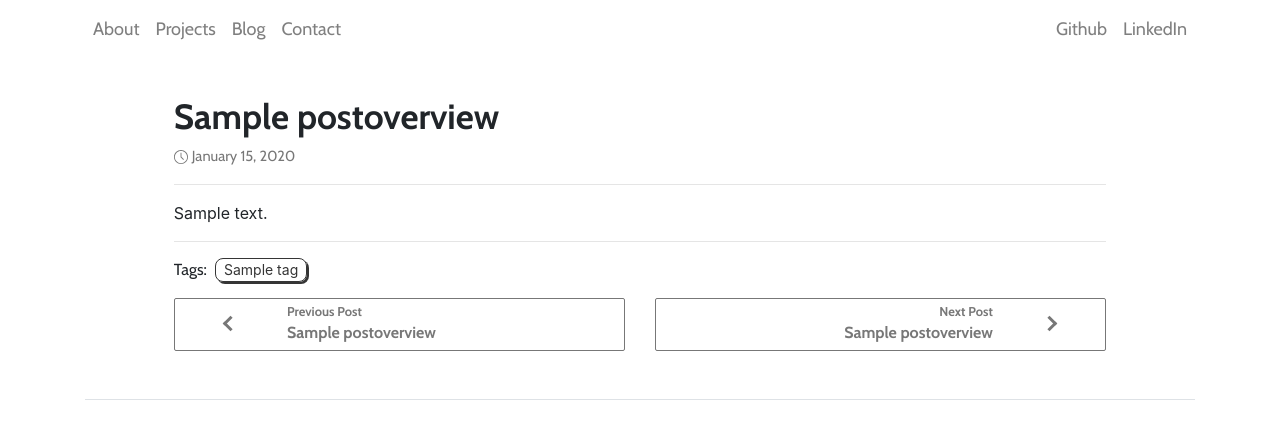
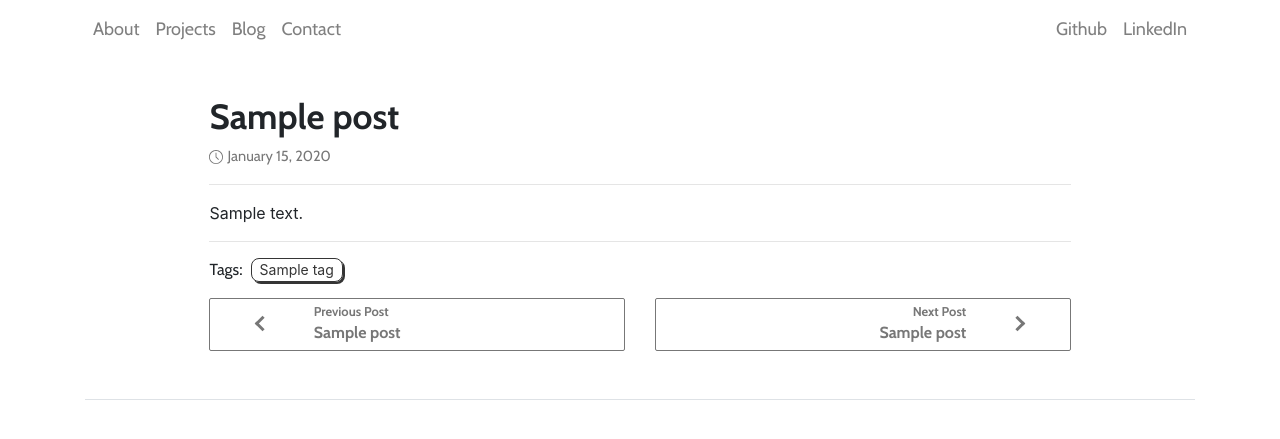
Before and after one commit to Mateaus/PersonalWebsite, a Django app: page /blog/post/1 in a window 1280 px wide. Shown: the top 439 px of the page. Run offline with Django 3.2, Linux system fonts and the light colour scheme; tables that the repository leaves empty hold one stand-in row (values such as "Sample post"); parts of the project's set-up code (start-up, migrations or seed data) failed here and were passed over; some libraries are stand-ins or nearby versions.

Commit message:
Cleaned and improved css and html blog files.

```diff
--- a/personalwebsite/blog/admin.py
+++ b/personalwebsite/blog/admin.py
@@ -1,13 +1,13 @@
 from django.contrib import admin
-from .models import PostOverview, PostDetail, Tag
+from .models import Post, PostDetail, Tag
 
 admin.site.register(Tag)
 
 class PostDetailInline(admin.StackedInline):
     model = PostDetail
 
-@admin.register(PostOverview)
-class PostOverviewAdmin(admin.ModelAdmin):
+@admin.register(Post)
+class PostAdmin(admin.ModelAdmin):
     list_display = ['title', 'estimated_time']
     filter_horizontal = ('tags',)
     inlines = [
--- a/personalwebsite/blog/templates/blog/blog_post.html
+++ /dev/null
@@ -1,156 +0,0 @@
-{% extends "base_page_view.html" %}
-{% load static %}
-
-{% block viewcss %}
-<!-- Blog CSS -->
-<link rel="stylesheet" href="{% static 'blog/dist/css/blog.css' %}">
-
-<!-- Prism CSS -->
-<link rel="stylesheet" href="{% static 'libs/prism/dist/css/prism_light.css' %}">
-{% endblock viewcss %}
-
-{% block content %}
-
-<div class="my-blog">
-    {% if post_detail %}
-
-    <div class="d-flex flex-column">
-        <h1 style="font-size: 35px;" class="font-bold">{{ post_detail.post_overview.title }}</h1>
-
-        <div class="d-flex flex-row">
-            {% with creation_date=post_detail.post_overview.creation_date|date:'F j, Y, P' %}
-            {% with modified_date=post_detail.post_overview.modified_date|date:'F j, Y, P' %}
-
-            {% if creation_date == modified_date %}
-            <div style="margin-right: 4px; display: flex; align-items: center;">
-                <svg style="fill: #777777;" xmlns="http://www.w3.org/2000/svg" id="Capa_1"
-                    enable-background="new 0 0 443.294 443.294" height="14" viewBox="0 0 443.294 443.294"
-                    width="14">
-                    <path
-                        d="m221.647 0c-122.214 0-221.647 99.433-221.647 221.647s99.433 221.647 221.647 221.647 221.647-99.433 221.647-221.647-99.433-221.647-221.647-221.647zm0 415.588c-106.941 0-193.941-87-193.941-193.941s87-193.941 193.941-193.941 193.941 87 193.941 193.941-87 193.941-193.941 193.941z" />
-                    <path d="m235.5 83.118h-27.706v144.265l87.176 87.176 19.589-19.589-79.059-79.059z" />
-                </svg>
-            </div>
-            <p style="margin: 0 8px 0 0; font-size: 14.6px; color: #777777;">
-                {{ post_detail.post_overview.creation_date|date:'F j, Y' }}
-            </p>
-            {% else %}
-            <div style="margin-right: 4px; display: flex; align-items: center;">
-                <svg style="fill: #777777;" xmlns="http://www.w3.org/2000/svg" id="Capa_1"
-                    enable-background="new 0 0 443.294 443.294" height="14" viewBox="0 0 443.294 443.294"
-                    width="14">
-                    <path
-                        d="m221.647 0c-122.214 0-221.647 99.433-221.647 221.647s99.433 221.647 221.647 221.647 221.647-99.433 221.647-221.647-99.433-221.647-221.647-221.647zm0 415.588c-106.941 0-193.941-87-193.941-193.941s87-193.941 193.941-193.941 193.941 87 193.941 193.941-87 193.941-193.941 193.941z" />
-                    <path d="m235.5 83.118h-27.706v144.265l87.176 87.176 19.589-19.589-79.059-79.059z" />
-                </svg>
-            </div>
-
-            <p style="margin: 0 8px 0 0; font-size: 14.6px; color: #777777;">
-                {{ post_detail.post_overview.creation_date|date:'F j, Y' }}
-            </p>
-
-            <div style="margin-right: 4px; display: flex; align-items: center;">
-                <svg style="fill: #777777;" xmlns="http://www.w3.org/2000/svg" height="14"
-                    viewBox="0 -1 401.52289 401" width="14">
-                    <path
-                        d="m370.589844 250.972656c-5.523438 0-10 4.476563-10 10v88.789063c-.019532 16.5625-13.4375 29.984375-30 30h-280.589844c-16.5625-.015625-29.980469-13.4375-30-30v-260.589844c.019531-16.558594 13.4375-29.980469 30-30h88.789062c5.523438 0 10-4.476563 10-10 0-5.519531-4.476562-10-10-10h-88.789062c-27.601562.03125-49.96875 22.398437-50 50v260.59375c.03125 27.601563 22.398438 49.96875 50 50h280.589844c27.601562-.03125 49.96875-22.398437 50-50v-88.792969c0-5.523437-4.476563-10-10-10zm0 0" />
-                    <path
-                        d="m376.628906 13.441406c-17.574218-17.574218-46.066406-17.574218-63.640625 0l-178.40625 178.40625c-1.222656 1.222656-2.105469 2.738282-2.566406 4.402344l-23.460937 84.699219c-.964844 3.472656.015624 7.191406 2.5625 9.742187 2.550781 2.546875 6.269531 3.527344 9.742187 2.566406l84.699219-23.464843c1.664062-.460938 3.179687-1.34375 4.402344-2.566407l178.402343-178.410156c17.546875-17.585937 17.546875-46.054687 0-63.640625zm-220.257812 184.90625 146.011718-146.015625 47.089844 47.089844-146.015625 146.015625zm-9.40625 18.875 37.621094 37.625-52.039063 14.417969zm227.257812-142.546875-10.605468 10.605469-47.09375-47.09375 10.609374-10.605469c9.761719-9.761719 25.589844-9.761719 35.351563 0l11.738281 11.734375c9.746094 9.773438 9.746094 25.589844 0 35.359375zm0 0" />
-                </svg>
-            </div>
-            <p style="margin: 0; font-size: 14.6px; color: #777777;">
-                {{ post_detail.post_overview.modified_date|date:'F j, Y' }}
-            </p>
-            {% endif %}
-
-            {% endwith %}
-            {% endwith %}
-        </div>
-    </div>
-
-    <hr>
-
-    {{ post_detail.content|safe }}
-
-    <hr>
-
-    <div class="d-flex flex-row" style="margin-bottom: 16px;">
-        <p style="margin: 0 8px 0 0;">Tags:</p>
-        {% for tag in post_detail.post_overview.tags.all %}
-        <div class="rounded-text" style="margin-right: 8px;">
-            {{ tag.name }}
-        </div>
-        {% endfor %}
-    </div>
-
-
-    {% if post_detail.previous_post or post_detail.next_post %}
-    <div class="my-footer-post">
-
-        <div class="row">
-
-            <div class="col-12 col-md-6 vert">
-                {% if post_detail.previous_post %}
-                <a href="{% url 'post' post_detail.previous_post.post_overview.pk %}" style="height: 100%;">
-                    <div class="row no-gutters" style="height: 100%;">
-                        <div class="col-3 col-sm-3 text-center" style="margin: auto;">
-                            <i class="arrow-left"></i>
-                        </div>
-                        <div class="col-9 col-sm-9 text-left">
-                            <div class="row no-gutters">
-                                <div class="col-12">
-                                    <strong style="font-size: 12.8px;">Previous Post</strong>
-                                </div>
-                            </div>
-                            <div class="row no-gutters">
-                                <div class="col-12">
-                                    <h6 style="font-weight: bold;">
-                                        {{post_detail.previous_post.post_overview.title }}
-                                    </h6>
-                                </div>
-                            </div>
-                        </div>
-                    </div>
-                </a>
-                {% endif %}
-            </div>
-
-            <div class="col-12 col-md-6 vert">
-                {% if post_detail.next_post %}
-                <a href="{% url 'post' post_detail.next_post.post_overview.pk %}" style="height: 100%;">
-                    <div class="row no-gutters" style="height: 100%;">
-                        <div class="col-9 col-sm-9 text-right">
-                            <div class="row no-gutters">
-                                <div class="col-12">
-                                    <strong style="font-size: 12.8px;">Next Post</strong>
-                                </div>
-                            </div>
-                            <div class="row no-gutters">
-                                <div class="col-12">
-                                    <h6 style="font-weight: bold;">
-                                        {{post_detail.next_post.post_overview.title }}
-                                    </h6>
-                                </div>
-                            </div>
-                        </div>
-                        <div class="col-3 col-sm-3 text-center" style="margin: auto;">
-                            <i class="arrow-right"></i>
-                        </div>
-                    </div>
-                </a>
-                {% endif %}
-            </div>
-
-        </div>
-
-    </div>
-    {% endif %}
-
-    {% endif %}
-</div>
-{% endblock %}
-
-{% block viewjs %}
-<!-- Prism JS-->
-<script src="{% static 'libs/prism/dist/js/prism_light.js' %}"></script>
-{% endblock viewjs %}
--- /dev/null
+++ b/personalwebsite/blog/templates/blog/post_detail.html
@@ -0,0 +1,155 @@
+{% extends "base_page_view.html" %}
+{% load static %}
+
+{% block viewcss %}
+<!-- Blog CSS -->
+<link rel="stylesheet" href="{% static 'blog/dist/css/blog.css' %}">
+
+<!-- Prism CSS -->
+<link rel="stylesheet" href="{% static 'libs/prism/dist/css/prism_light.css' %}">
+{% endblock viewcss %}
+
+{% block content %}
+
+<div class="blog-container">
+    {% if post_detail %}
+
+    <div class="d-flex flex-column">
+        <h1 class="post-title text-break">{{ post_detail.post_overview.title }}</h1>
+
+        <div class="date-container">
+            {% with creation_date=post_detail.post_overview.creation_date|date:'F j, Y, P' %}
+            {% with modified_date=post_detail.post_overview.modified_date|date:'F j, Y, P' %}
+
+            {% if creation_date == modified_date %}
+            <div class="date-created">
+                <div class="post-icon">
+                    <svg xmlns="http://www.w3.org/2000/svg" id="Capa_1"
+                        enable-background="new 0 0 443.294 443.294" height="14" viewBox="0 0 443.294 443.294"
+                        width="14">
+                        <path
+                            d="m221.647 0c-122.214 0-221.647 99.433-221.647 221.647s99.433 221.647 221.647 221.647 221.647-99.433 221.647-221.647-99.433-221.647-221.647-221.647zm0 415.588c-106.941 0-193.941-87-193.941-193.941s87-193.941 193.941-193.941 193.941 87 193.941 193.941-87 193.941-193.941 193.941z" />
+                        <path d="m235.5 83.118h-27.706v144.265l87.176 87.176 19.589-19.589-79.059-79.059z" />
+                    </svg>
+                </div>
+
+                <p class="post-date">{{ post_detail.post_overview.creation_date|date:'F j, Y' }}</p>
+            </div>
+            {% else %}
+            <div class="date-created">
+                <div class="post-icon">
+                    <svg xmlns="http://www.w3.org/2000/svg" id="Capa_1"
+                        enable-background="new 0 0 443.294 443.294" height="14" viewBox="0 0 443.294 443.294"
+                        width="14">
+                        <path
+                            d="m221.647 0c-122.214 0-221.647 99.433-221.647 221.647s99.433 221.647 221.647 221.647 221.647-99.433 221.647-221.647-99.433-221.647-221.647-221.647zm0 415.588c-106.941 0-193.941-87-193.941-193.941s87-193.941 193.941-193.941 193.941 87 193.941 193.941-87 193.941-193.941 193.941z" />
+                        <path d="m235.5 83.118h-27.706v144.265l87.176 87.176 19.589-19.589-79.059-79.059z" />
+                    </svg>
+                </div>
+
+                <p class="post-date">{{ post_detail.post_overview.creation_date|date:'F j, Y' }}</p>
+            </div>
+
+            <div class="date-modified">
+                <div class="post-icon">
+                    <svg xmlns="http://www.w3.org/2000/svg" height="14"
+                        viewBox="0 -1 401.52289 401" width="14">
+                        <path
+                            d="m370.589844 250.972656c-5.523438 0-10 4.476563-10 10v88.789063c-.019532 16.5625-13.4375 29.984375-30 30h-280.589844c-16.5625-.015625-29.980469-13.4375-30-30v-260.589844c.019531-16.558594 13.4375-29.980469 30-30h88.789062c5.523438 0 10-4.476563 10-10 0-5.519531-4.476562-10-10-10h-88.789062c-27.601562.03125-49.96875 22.398437-50 50v260.59375c.03125 27.601563 22.398438 49.96875 50 50h280.589844c27.601562-.03125 49.96875-22.398437 50-50v-88.792969c0-5.523437-4.476563-10-10-10zm0 0" />
+                        <path
+                            d="m376.628906 13.441406c-17.574218-17.574218-46.066406-17.574218-63.640625 0l-178.40625 178.40625c-1.222656 1.222656-2.105469 2.738282-2.566406 4.402344l-23.460937 84.699219c-.964844 3.472656.015624 7.191406 2.5625 9.742187 2.550781 2.546875 6.269531 3.527344 9.742187 2.566406l84.699219-23.464843c1.664062-.460938 3.179687-1.34375 4.402344-2.566407l178.402343-178.410156c17.546875-17.585937 17.546875-46.054687 0-63.640625zm-220.257812 184.90625 146.011718-146.015625 47.089844 47.089844-146.015625 146.015625zm-9.40625 18.875 37.621094 37.625-52.039063 14.417969zm227.257812-142.546875-10.605468 10.605469-47.09375-47.09375 10.609374-10.605469c9.761719-9.761719 25.589844-9.761719 35.351563 0l11.738281 11.734375c9.746094 9.773438 9.746094 25.589844 0 35.359375zm0 0" />
+                    </svg>
+                </div>
+                <p class="post-date">{{ post_detail.post_overview.modified_date|date:'F j, Y' }}</p>
+            </div>
+
+            {% endif %}
+
+            {% endwith %}
+            {% endwith %}
+        </div>
+    </div>
+
+    <hr>
+
+    <div class="post-content">{{ post_detail.content|safe }}</div>
+
+    <hr>
+
+    <div class="d-flex flex-row mb-3 tag-container">
+        <p>Tags:</p>
+        {% for tag in post_detail.post_overview.tags.all %}
+        <div class="rounded-tag">{{ tag.name }}</div>
+        {% endfor %}
+    </div>
+
+
+    {% if post_detail.previous_post or post_detail.next_post %}
+    <div class="my-footer-post">
+
+        <div class="row">
+
+            <div class="col-12 col-md-6 vert">
+                {% if post_detail.previous_post %}
+                <a class="h-100" href="{% url 'post' post_detail.previous_post.post_overview.pk %}">
+                    <div class="row no-gutters h-100">
+                        <div class="col-3 col-sm-3 text-center m-auto">
+                            <i class="arrow-left"></i>
+                        </div>
+                        <div class="col-9 col-sm-9 text-left">
+                            <div class="row no-gutters">
+                                <div class="col-12">
+                                    <strong class="post-direction">Previous Post</strong>
+                                </div>
+                            </div>
+                            <div class="row no-gutters">
+                                <div class="col-12">
+                                    <h6 class="font-weight-bold text-break">{{post_detail.previous_post.post_overview.title }}</h6>
+                                </div>
+                            </div>
+                        </div>
+                    </div>
+                </a>
+                {% endif %}
+            </div>
+
+            <div class="col-12 col-md-6 vert">
+                {% if post_detail.next_post %}
+                <a class="h-100" href="{% url 'post' post_detail.next_post.post_overview.pk %}">
+                    <div class="row no-gutters h-100">
+                        <div class="col-9 col-sm-9 text-right">
+                            <div class="row no-gutters">
+                                <div class="col-12">
+                                    <strong class="post-direction">Next Post</strong>
+                                </div>
+                            </div>
+                            <div class="row no-gutters">
+                                <div class="col-12">
+                                    <h6 class="font-weight-bold text-break">{{post_detail.next_post.post_overview.title }}</h6>
+                                </div>
+                            </div>
+                        </div>
+                        <div class="col-3 col-sm-3 text-center m-auto">
+                            <i class="arrow-right"></i>
+                        </div>
+                    </div>
+                </a>
+                {% endif %}
+            </div>
+
+        </div>
+
+    </div>
+    {% endif %}
+
+    {% endif %}
+</div>
+{% endblock %}
+
+{% block viewjs %}
+
+<script src="{% static 'blog/dist/js/post_detail.js' %}"></script>
+
+<!-- Prism JS-->
+<script src="{% static 'libs/prism/dist/js/prism_light.js' %}"></script>
+{% endblock viewjs %}
--- a/personalwebsite/blog/urls.py
+++ b/personalwebsite/blog/urls.py
@@ -1,8 +1,8 @@
 from django.urls import path
-from .views import BlogView, PostView
+from .views import PostListView, PostDetailView
 
 
 urlpatterns = [
-    path('', BlogView.as_view(), name='blog'),
-    path('post/<int:pk>', PostView.as_view(), name='post')
+    path('', PostListView.as_view(), name='blog'),
+    path('post/<int:pk>', PostDetailView.as_view(), name='post')
 ]
--- a/personalwebsite/blog/views.py
+++ b/personalwebsite/blog/views.py
@@ -1,16 +1,16 @@
 from django.views.generic.base import TemplateView
-from .models import PostOverview, PostDetail
+from .models import Post, PostDetail
 
-class BlogView(TemplateView):
-    template_name = "blog/blog.html"
+class PostListView(TemplateView):
+    template_name = "blog/post_list.html"
 
     def get_context_data(self, **kwargs):
         context = super().get_context_data(**kwargs)
-        context['post_overviews'] = PostOverview.objects.all()
+        context['posts'] = Post.objects.all()
         return context
 
-class PostView(TemplateView):
-    template_name = "blog/blog_post.html"
+class PostDetailView(TemplateView):
+    template_name = "blog/post_detail.html"
 
     def get_context_data(self, **kwargs):
         context = super().get_context_data(**kwargs)
--- a/personalwebsite/static/blog/dist/css/blog.css
+++ b/personalwebsite/static/blog/dist/css/blog.css
@@ -1,13 +1,58 @@
-.my-blog {
+.blog-container {
     padding-top: 96px;
     margin: 0;
 }
 
-a {
-    color: black;
+.post-container {
+    padding: 18px 0;
 }
 
-.rounded-text {
+.post-title {
+    font-size: 35px;
+    font-weight: bold;
+}
+
+.post-title a {
+    color: #333333;
+    text-decoration-line: none;
+}
+
+.post-overview {
+    word-wrap: break-word;
+    margin: 0 0 8px 0;
+}
+
+.post-icon {
+    margin-right: 4px;
+    display: flex;
+    align-items: center;
+    fill: #777777;
+}
+
+.post-date {
+    margin: 0;
+    font-size: 14.6px;
+    color: #777777;
+}
+
+[class*="date-"] {
+    display: flex;
+    flex-direction: row;
+}
+
+/* Inside date container, apply style
+ * on all divs, except the last. */
+.date-container > div:not(:last-of-type) {
+    margin-right: 8px;
+}
+
+/* Inside tag container, apply style
+ * on all elements, except the last. */
+.tag-container > *:not(:last-child) {
+    margin: 0 8px 0 0;
+}
+
+.rounded-tag {
     border: 1px solid;
     color: rgb(53, 53, 53);
     opacity: 1;
@@ -22,62 +67,8 @@
     box-shadow: 2px 2px;
 }
 
-.blog-title a {
-    color: #333333;
-    text-decoration-line: none;
-}
-
-.blog-title a:link {
-    color: rgb(44, 44, 44);
-}
-
-/* .blog-title a:visited {
-    color: rgb(44, 44, 44);
-} */
-
-.blog-title a:hover {
-    color: rgb(44, 44, 44);
-    text-shadow: 1px 1px rgb(210, 210, 210);
-}
-
-.blog-title a:active {
-    color: rgb(27, 27, 27);
-}
-
-.text-block {
-    font-size: 1rem;
-    word-wrap: break-word;
-    margin: 0 0 8px 0;
-}
-
-@media only screen and (min-width: 768px) {
-    .my-blog {
-        margin: 0;
-    }
-
-    .text-block {
-        font-size: 1rem;
-    }
-}
-
-@media only screen and (min-width: 992px) {
-    .my-blog {
-        margin: 0 4%;
-    }
-
-    .text-block {
-        font-size: 1.1rem;
-    }
-}
-
-@media only screen and (min-width: 1200px) {
-    .my-blog {
-        margin: 0 8%;
-    }
-
-    .text-block {
-        font-size: 1.1rem ;
-    }
+.post-direction {
+    font-size: 12.8px;
 }
 
 [class*="arrow-"] {
@@ -101,10 +92,6 @@
 
 .arrow-down {
     transform: rotate(45deg);
-}
-
-.my-footer-post {
-
 }
 
 .my-footer-post a {
@@ -136,8 +123,25 @@
     margin: 4px 0;
 }
 
-@media (min-width:768px) {
+@media only screen and (min-width: 768px) {
+    .blog-container {
+        margin: 0;
+    }
+
     .vert {
         margin: 0;
     }
 }
+
+@media only screen and (min-width: 992px) {
+    .blog-container {
+        margin: 0 4%;
+    }
+}
+
+@media only screen and (min-width: 1200px) {
+    .blog-container {
+        padding-left: 80px;
+        padding-right: 80px;
+    }
+}
--- a/personalwebsite/static/blog/dist/js/blog.js
+++ b/personalwebsite/static/blog/dist/js/blog.js
@@ -11,6 +11,7 @@
 function textBlock() {
     var truncateAtIndex = 200;
     var text = document.getElementsByClassName("text-block");
+    console.log(text);
     for (i = 0; i < text.length; i++) {
         var t = truncateText(text[i].textContent, truncateAtIndex)
         text[i].textContent = t;
--- /dev/null
+++ b/personalwebsite/static/blog/dist/js/post_detail.js
@@ -0,0 +1,21 @@
+function dateSpacer() {
+    var date = document.getElementsByClassName("post-date");
+
+    /* Creation and Updated dates are visible. */
+
+    if (date) {
+
+        var creationDate = date[0];
+
+        console.log(date);
+
+        if (date.length > 1) {
+            creationDate.style.margin = "0 8px 0 0";
+        } else {
+            creationDate.style.margin = "0";
+        }
+
+    }
+}
+
+// window.addEventListener('load', dateSpacer);
```
Also changed, not shown: personalwebsite/blog/models.py (+6 -4 lines), personalwebsite/blog/templates/blog/post_list.html (renamed from personalwebsite/blog/templates/blog/blog.html, +9 -11 lines).
